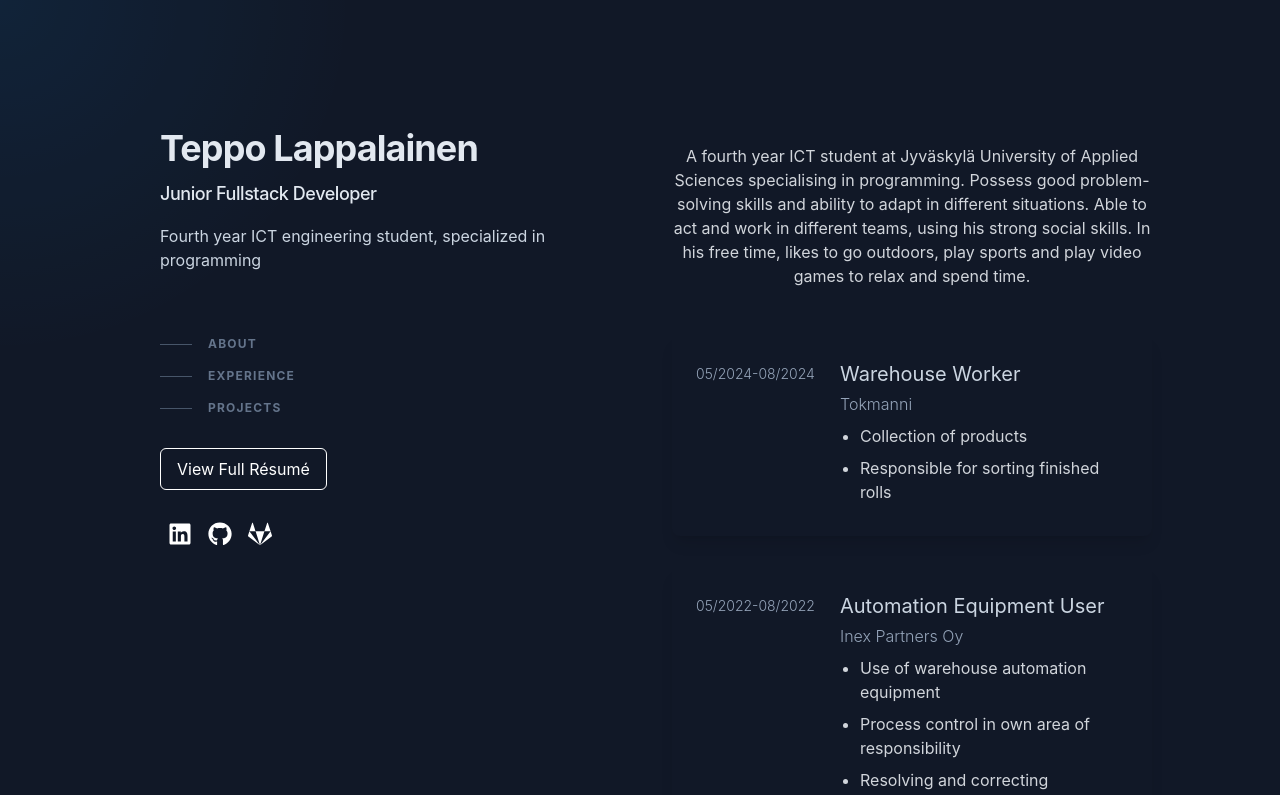
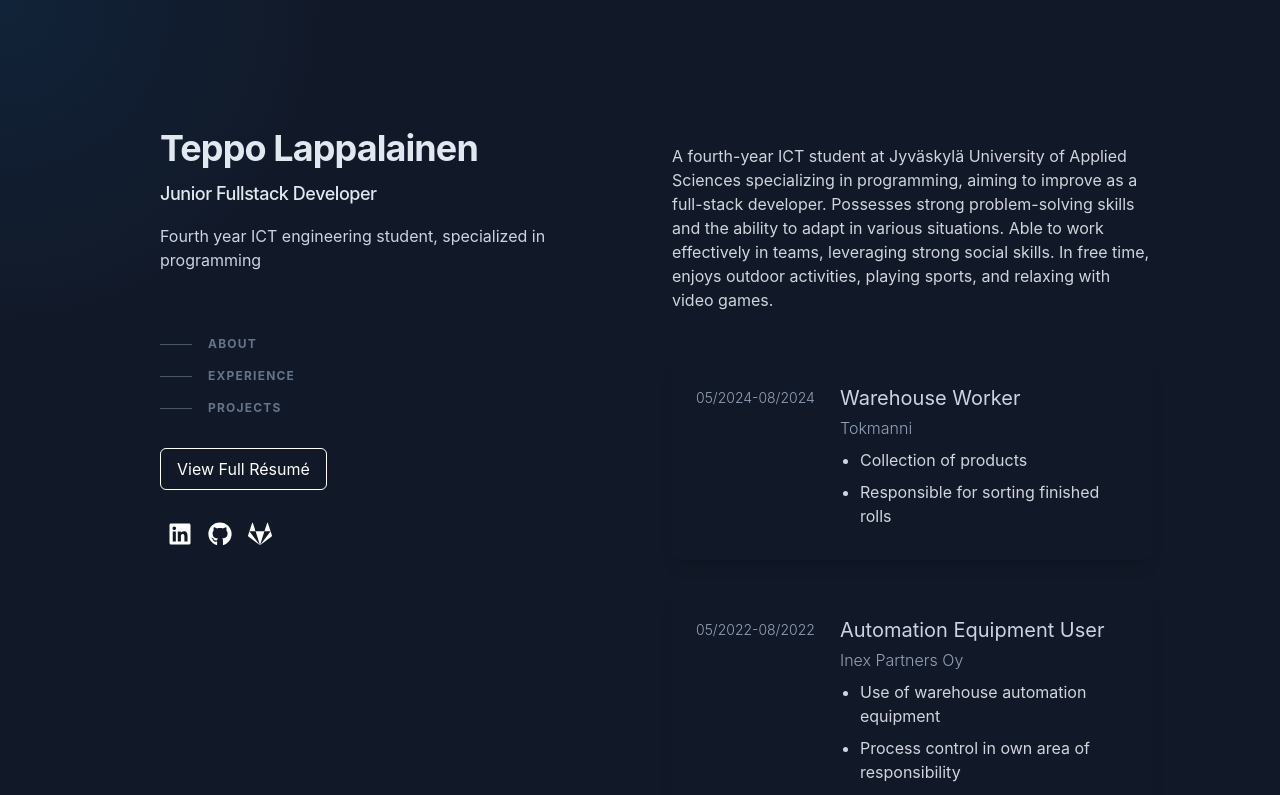
Before and after one commit to teppolap/my-portfolioV2, a React (Create React App) app: page / in a window 1280 px wide. Shown: the top 795 px of the page. Built offline with nearby package versions, Linux system fonts and the light colour scheme.

Commit message:
edited about section

```diff
--- a/src/components/About.js
+++ b/src/components/About.js
@@ -4,10 +4,10 @@ const About = () => {
   return (
     <section id="about" className="my-12">
       <div className="max-w-xl mx-auto text-center">
-        <p className="text-gray-700 dark:text-gray-300 transition-opacity duration-700">
-        A fourth year ICT student at Jyväskylä University of Applied Sciences specialising in programming.
-        Possess good problem-solving skills and ability to adapt in different situations. Able to act and work in different teams,
-        using his strong social skills. In his free time, likes to go outdoors, play sports and play video games to relax and spend time.
+        <p className="text-left text-gray-700 dark:text-gray-300 transition-opacity duration-700">
+          A fourth-year ICT student at Jyväskylä University of Applied Sciences specializing in programming, aiming to improve as a full-stack developer.
+          Possesses strong problem-solving skills and the ability to adapt in various situations.
+          Able to work effectively in teams, leveraging strong social skills. In free time, enjoys outdoor activities, playing sports, and relaxing with video games.
         </p>
       </div>
     </section>
```
Also changed, not shown: 1 other file (tests, documents, lock files or other folders).
